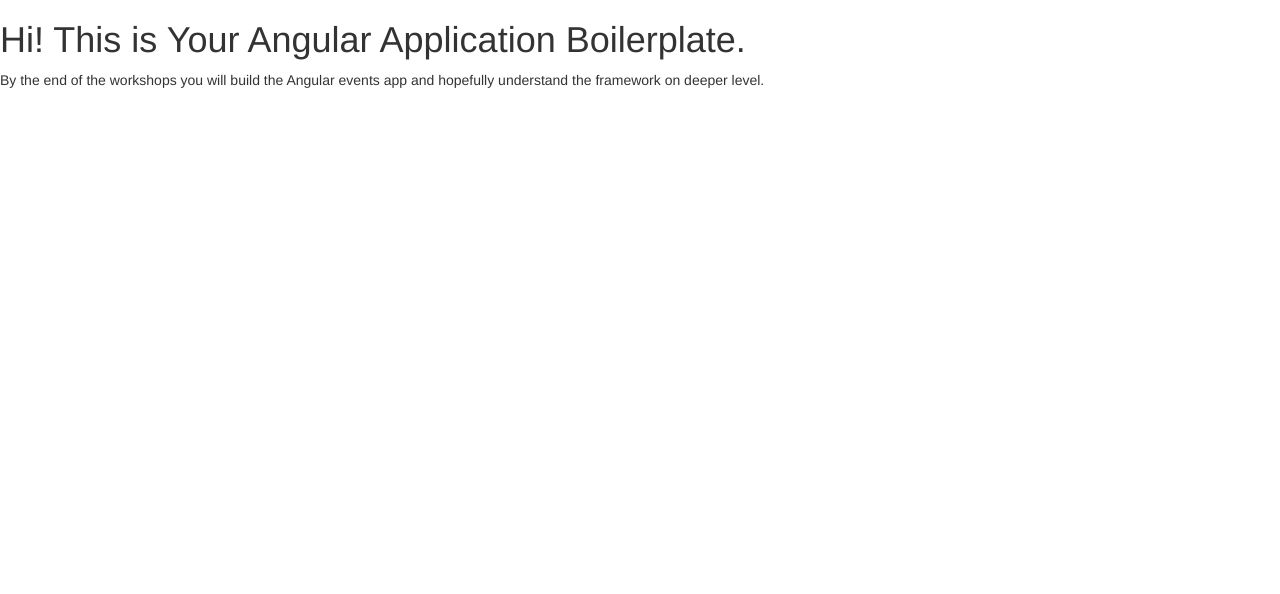
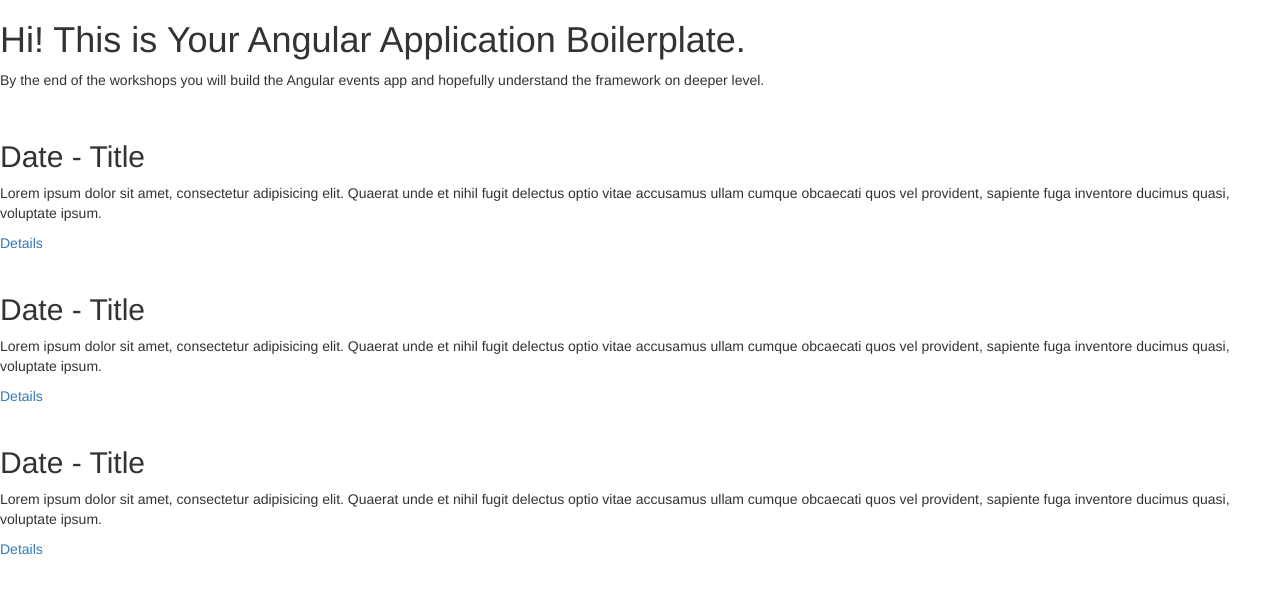
Before and after one commit to AngularJSDublin/tyrelleventsapp, a website: page index.html in a window 1280 px wide. Drawn offline with Linux system fonts and the light colour scheme; no server answers.

Commit message:
add eventslist markup

```diff
--- a/index.html
+++ b/index.html
@@ -29,6 +29,33 @@
             <p>{{welcomeAgain}}</p>
         </div>
 
+        <div id="events-list">
+            <div class="event">
+                <img src="" alt="">
+                <div class="event-details">
+                    <h2>Date - Title</h2>
+                    <p>Lorem ipsum dolor sit amet, consectetur adipisicing elit. Quaerat unde et nihil fugit delectus optio vitae accusamus ullam cumque obcaecati quos vel provident, sapiente fuga inventore ducimus quasi, voluptate ipsum.</p>
+                </div>
+                <a href="" class="view">Details</a>
+            </div>
+            <div class="event">
+                <img src="" alt="">
+                <div class="event-details">
+                    <h2>Date - Title</h2>
+                    <p>Lorem ipsum dolor sit amet, consectetur adipisicing elit. Quaerat unde et nihil fugit delectus optio vitae accusamus ullam cumque obcaecati quos vel provident, sapiente fuga inventore ducimus quasi, voluptate ipsum.</p>
+                </div>
+                <a href="" class="view">Details</a>
+            </div>
+            <div class="event">
+                <img src="" alt="">
+                <div class="event-details">
+                    <h2>Date - Title</h2>
+                    <p>Lorem ipsum dolor sit amet, consectetur adipisicing elit. Quaerat unde et nihil fugit delectus optio vitae accusamus ullam cumque obcaecati quos vel provident, sapiente fuga inventore ducimus quasi, voluptate ipsum.</p>
+                </div>
+                <a href="" class="view">Details</a>
+            </div>
+        </div>
+
         <!-- jQuery (necessary for Bootstrap's JavaScript plugins) -->
         <script src="assets/js/vendor/jquery-1.11.3.min.js"></script>
 
```
